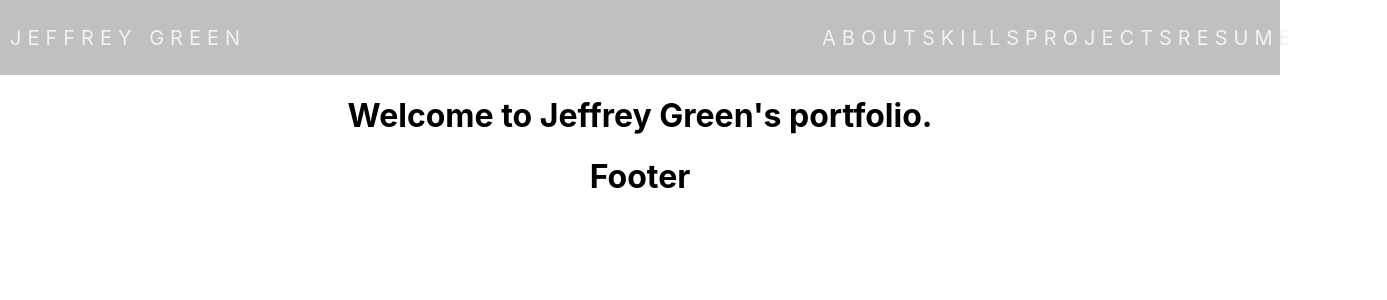
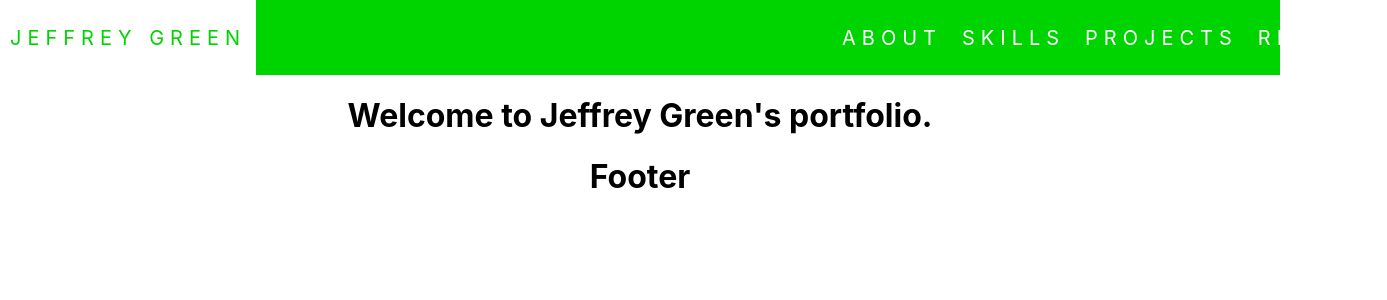
Before and after one commit to jeffreygreenjr/Portfolio-frontend, a React (Create React App) app: page / in a window 1280 px wide. Shown: the top 300 px of the page, 1387 px wide, since content can reach past the window. Built offline with nearby package versions, Linux system fonts and the light colour scheme.

Commit message:
Updated nav bar styling

```diff
--- a/src/components/styles/Header.css
+++ b/src/components/styles/Header.css
@@ -2,29 +2,44 @@
     display: flex;
     justify-content: space-between;
     align-items: center;
-    background-color: silver;
+    background-color: rgb(0, 212, 0);
     height: 75px;
     width: 100vw;
     text-align: center;
 }
 
 .LeftNav {
-    color: #f2f2f2;
+    display: flex;
+    justify-content: space-between;
+    align-items: center;
     text-align: center;
-    padding-left: 10px;
+    height: 100%;
 }
 
 .RightNav {
     display: flex;
     justify-content: space-between;
+    align-items: center;
+    height: 100%;
     width: 35%;
-    padding-right: 10px;
 }
 
 .NavLinks {
-    color: #f2f2f2;
+    display: flex;
+    justify-content: center;
+    text-align: center;
+    align-items: center;
+    align-self: center;
+    color: white;
     text-align: center;
     text-decoration: none;
     font-size: 20px;
+    height: 100%;
     letter-spacing: 6px;
+    padding: 10px;
 }
+
+.NavLinks:hover {
+    background-color: white;
+    color: rgb(0, 212, 0)
+}
```
